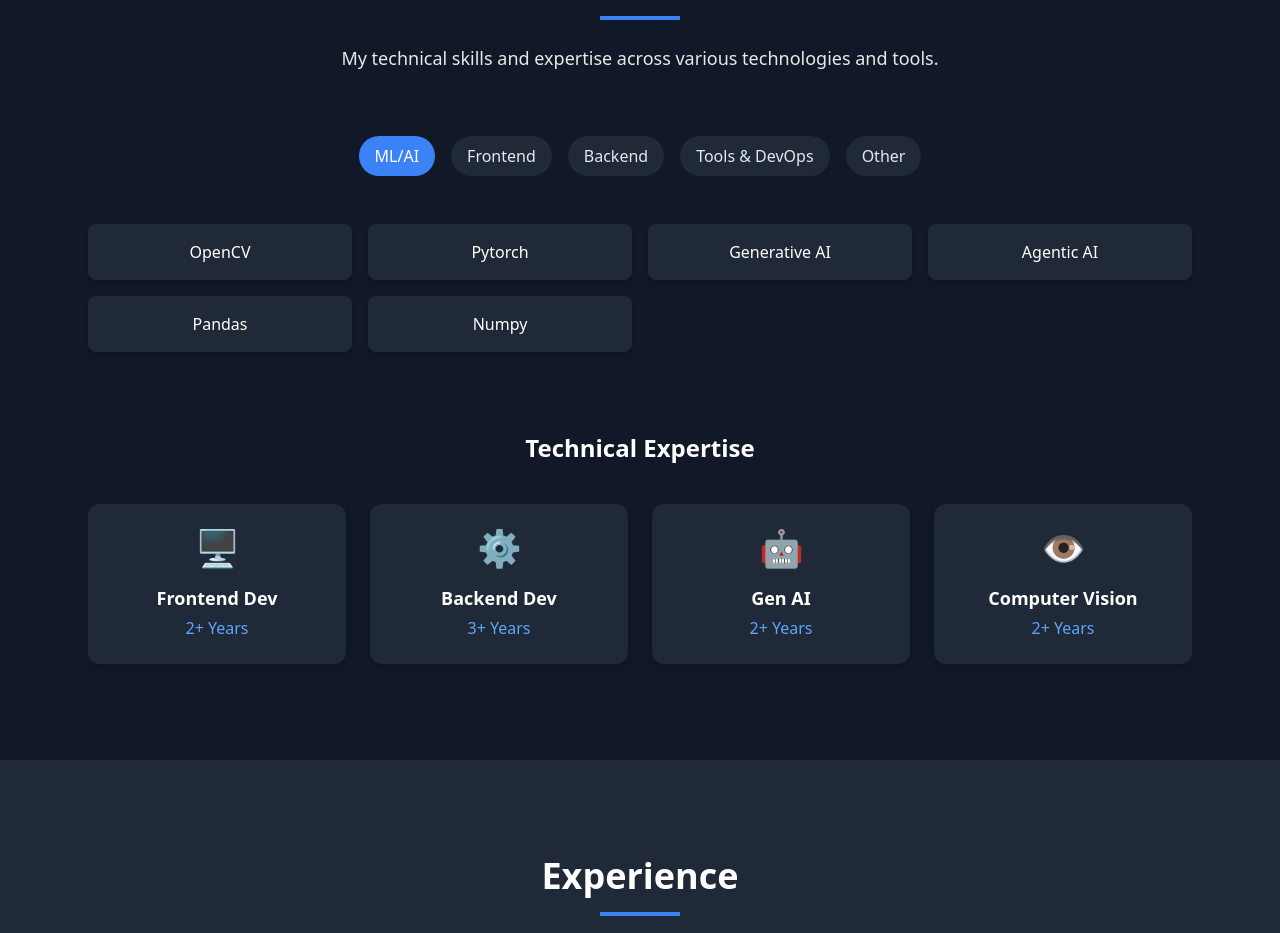
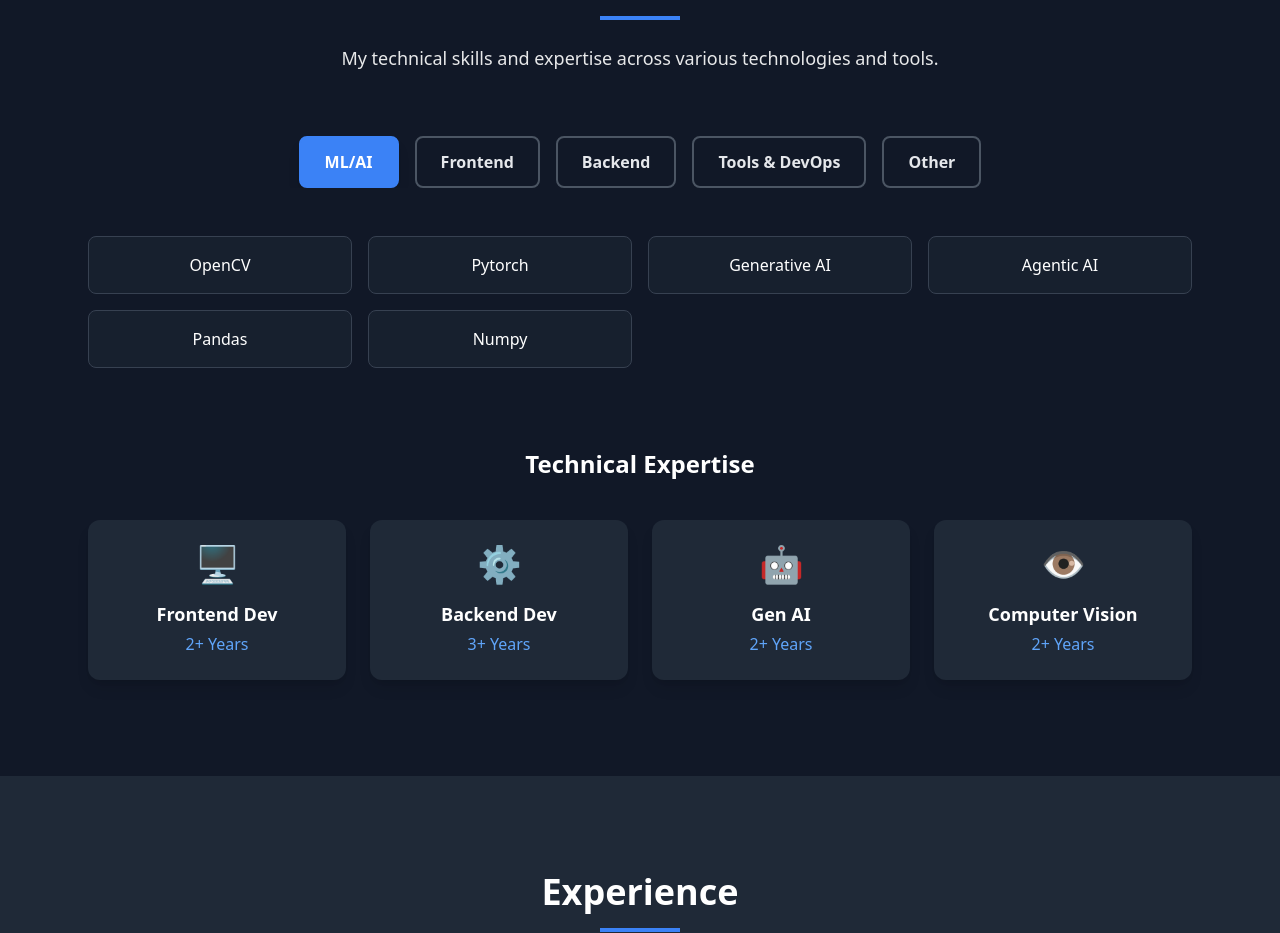
Before and after one commit to MattMNIA/PortfolioSite, a React (Create React App) app in the folder client/: page / in a window 1280 px wide. Shown: the part 2180-3113 px from the top of the page. Built offline with nearby package versions, Linux system fonts and the light colour scheme.

Commit message:
change skills buttons and cards

```diff
--- a/client/src/sections/SkillsSection.js
+++ b/client/src/sections/SkillsSection.js
@@ -100,15 +100,15 @@ const SkillsSection = ({ darkMode }) => {
                   setActiveCategory(category.id)
                   console.log(category)
                   }}
-                className={`px-4 py-2 rounded-full text-sm md:text-base whitespace-nowrap ${
+                className={`px-6 py-3 rounded-lg text-sm md:text-base font-semibold whitespace-nowrap border-2 transition-all duration-200 ${
                   activeCategory === category.id
                     ? darkMode
-                      ? 'bg-blue-500 text-white'
-                      : 'bg-blue-600 text-white'
+                      ? 'bg-blue-500 text-white border-blue-500 shadow-lg'
+                      : 'bg-blue-600 text-white border-blue-600 shadow-lg'
                     : darkMode
-                      ? 'bg-gray-800 hover:bg-gray-700 text-gray-200'
-                      : 'bg-gray-200 hover:bg-gray-300 text-gray-800'
-                } transition-colors`}
+                      ? 'bg-transparent hover:bg-gray-800 text-gray-200 border-gray-600 hover:border-gray-500'
+                      : 'bg-white hover:bg-gray-50 text-gray-800 border-gray-300 hover:border-gray-400 shadow-sm'
+                }`}
                 whileHover={{ scale: 1.05 }}
                 whileTap={{ scale: 0.95 }}
               >
@@ -118,7 +118,7 @@ const SkillsSection = ({ darkMode }) => {
           </div>
         </div>
 
-        {/* Skill Items - Modified to remove percentages */}
+        {/* Skill Items - Modified to remove button-like appearance */}
         <motion.div
           key={activeCategory}
           variants={containerVariants}
@@ -131,10 +131,9 @@ const SkillsSection = ({ darkMode }) => {
             <motion.div
               key={skill.name}
               variants={itemVariants}
-              whileHover={{ scale: 1.05 }}
-              className={`p-4 rounded-lg ${darkMode ? 'bg-gray-800' : 'bg-gray-100'} flex items-center justify-center shadow-md`}
+              className={`p-4 rounded-lg ${darkMode ? 'bg-gray-800/50 border border-gray-700' : 'bg-gray-50 border border-gray-200'} flex items-center justify-center`}
             >
-              <span className="font-medium text-center">{skill.name}</span>
+              <span className="font-medium text-center text-sm md:text-base">{skill.name}</span>
             </motion.div>
           ))}
         </motion.div>
```
